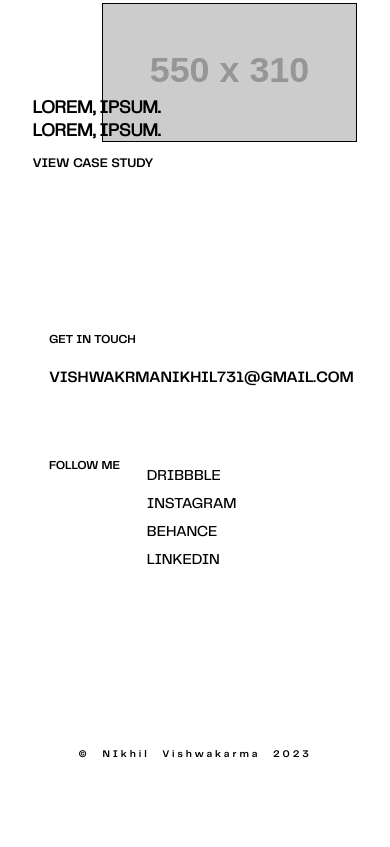
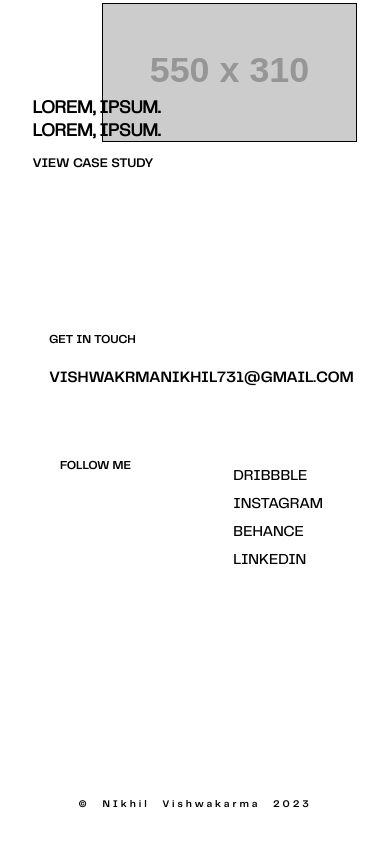
Before and after one commit to NikhilBero/potfolio-, a plain HTML site: page index.html in a window 390 px wide. Shown: the part 3602-4449 px from the top of the page. Before the commit the page ends 4403 px from the top, so only its background shows below. Drawn offline with Linux system fonts and the light colour scheme; placeholder pictures from the web are drawn by us.

Commit message:
Update style.css

```diff
--- a/style.css
+++ b/style.css
@@ -661,8 +661,8 @@ width: 60vw;
     }
 
     .contact-links{
-
-      margin: 50px 35vw 0 10vw ;
+     justify-content: space-between;
+      margin: 50px ;
     }
 
   }
@@ -687,7 +687,7 @@ width: 60vw;
    letter-spacing: 3px;
   }
 
-  @media only screen and (max-width: 600px) {
+  @media only screen and (max-width: 700px) {
     .copyright{
       font-size: 10px;
       font-family: 'myThirdFont', sans-serif;
```
